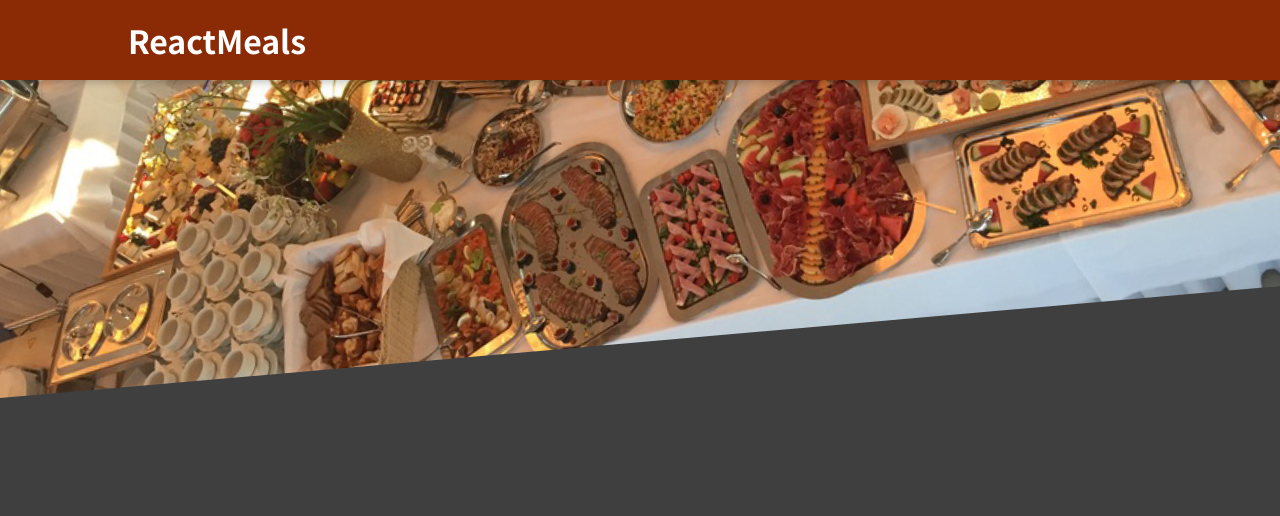
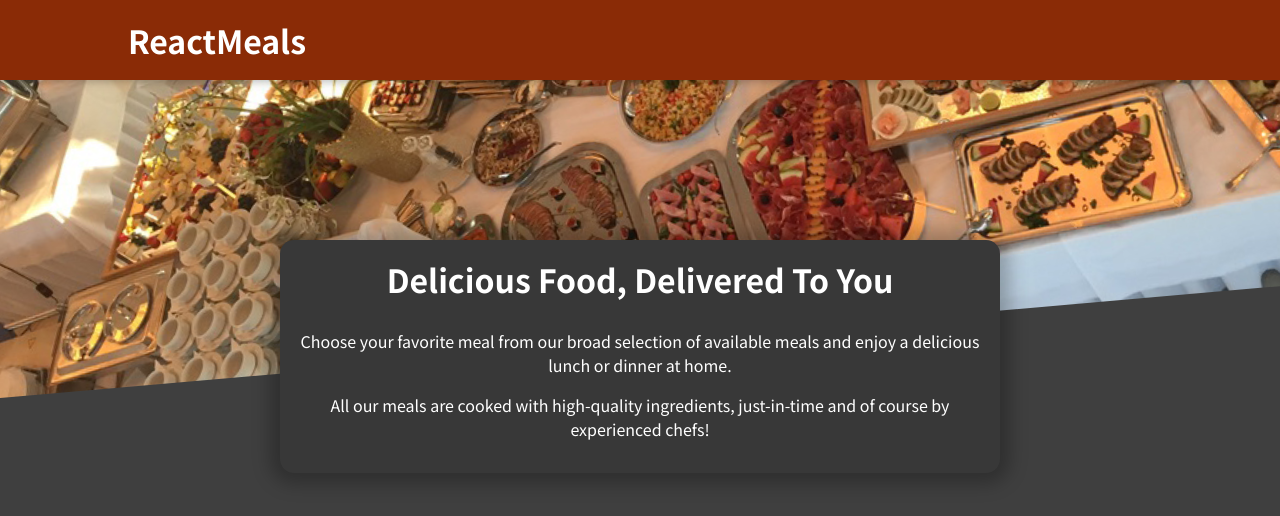
Before and after one commit to romeguarin/guild-react-demo, a React (Create React App) app in the folder demo/: page / in a window 1280 px wide. Shown: the top 516 px of the page. Built offline with nearby package versions, Linux system fonts and the light colour scheme.

Commit message:
Meal summary, on Meals component

```diff
--- a/demo/src/App.tsx
+++ b/demo/src/App.tsx
@@ -1,9 +1,15 @@
-import React from 'react';
+import React, { Fragment } from 'react';
 import './App.css';
 import Header from './components/Header/Header';
+import Meals from './components/Meals/Meals';
 
 function App() {
-  return <Header onHeaderButtonClick={() => {}} />;
+  return (
+    <Fragment>
+      <Header onHeaderButtonClick={() => {}} />
+      <Meals></Meals>
+    </Fragment>
+  );
 }
 
 export default App;
--- /dev/null
+++ b/demo/src/components/Meals/Meals.module.css
@@ -0,0 +1,18 @@
+.summary {
+  text-align: center;
+  max-width: 45rem;
+  width: 90%;
+  margin: auto;
+  margin-top: -10rem;
+  position: relative;
+  background-color: #383838;
+  color: white;
+  border-radius: 14px;
+  padding: 1rem;
+  box-shadow: 0 1px 18px 10px rgba(0, 0, 0, 0.25);
+}
+
+.summary h2 {
+  font-size: 2rem;
+  margin-top: 0;
+}
--- /dev/null
+++ b/demo/src/components/Meals/Meals.tsx
@@ -0,0 +1,22 @@
+import React from 'react';
+import classes from './Meals.module.css';
+
+type Props = {};
+
+const Meals = (props: Props) => {
+  return (
+    <section className={classes.summary}>
+      <h2>Delicious Food, Delivered To You</h2>
+      <p>
+        Choose your favorite meal from our broad selection of available meals
+        and enjoy a delicious lunch or dinner at home.
+      </p>
+      <p>
+        All our meals are cooked with high-quality ingredients, just-in-time and
+        of course by experienced chefs!
+      </p>
+    </section>
+  );
+};
+
+export default Meals;
```
